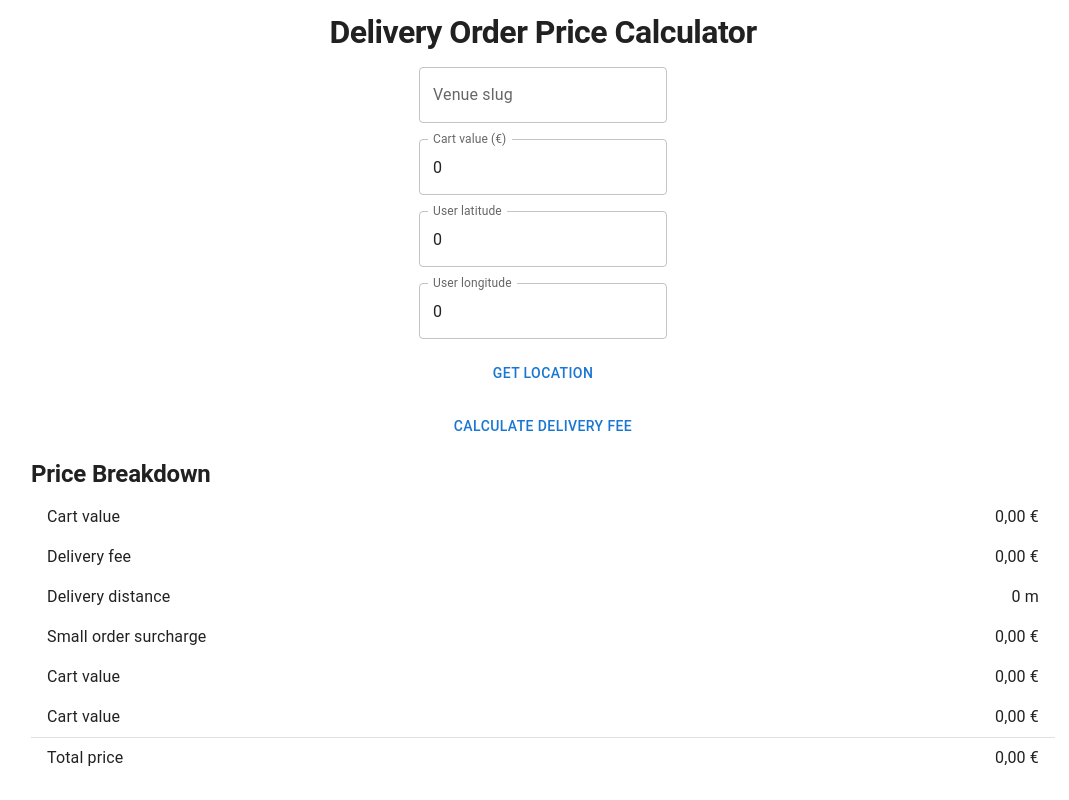
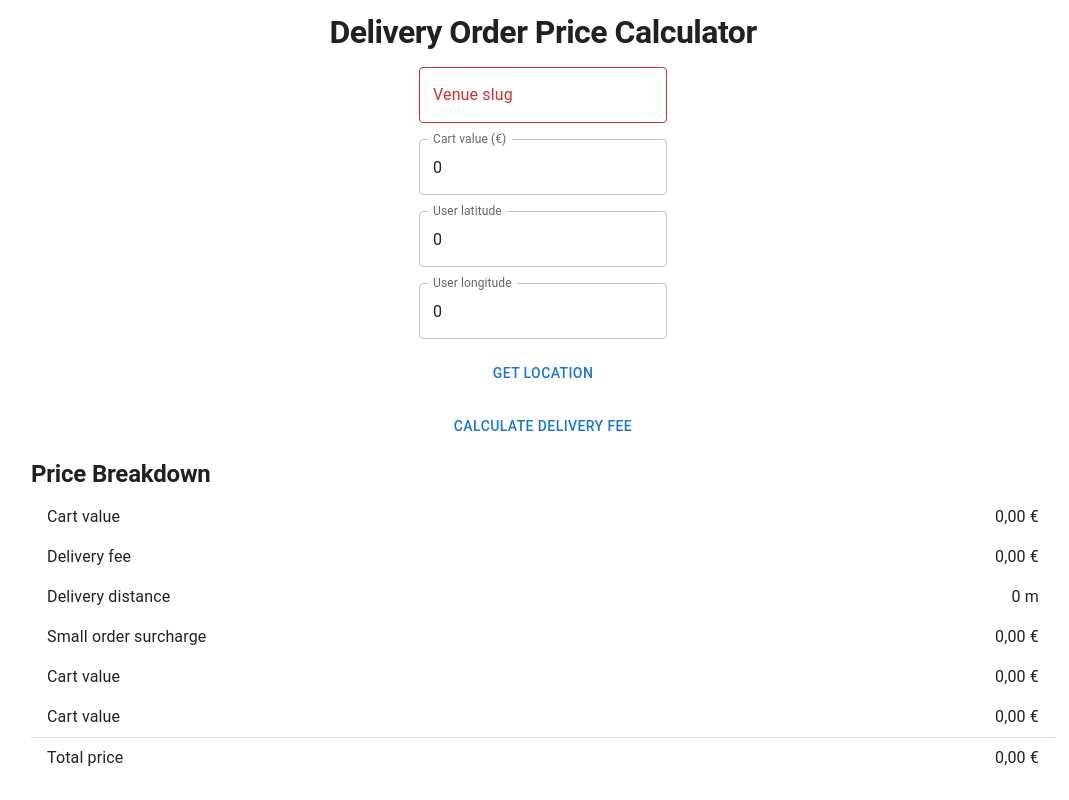
Before and after one commit to JerryUusis/Wolt-2025-Frontend-Engineering-Internship, a React (Vite) app: page / in a window 1280 px wide. Shown: the whole page, without its empty margins (97-1166 px from the left). Built offline with nearby package versions, Linux system fonts and the light colour scheme.

Commit message:
Add error monitoring and independent value for controlling the input

```diff
--- a/src/components/StringInput.tsx
+++ b/src/components/StringInput.tsx
@@ -1,5 +1,5 @@
 import TextField from "@mui/material/TextField";
-import React, { Dispatch } from "react";
+import React, { Dispatch, useState, useEffect } from "react";
 
 interface StringInputProps {
   dataTestId: string;
@@ -15,9 +15,21 @@ const StringInput = ({
   setStringState,
   value,
 }: StringInputProps) => {
+  const [inputValue, setInputValue] = useState(value);
+  const [error, setError] = useState(false);
+
+  useEffect(() => {
+    if (inputValue === "") {
+      setError(true);
+    } else {
+      setError(false);
+    }
+  }, [inputValue]);
+
   // Trim whitespaces from input value
   const handleChange = (event: React.ChangeEvent<HTMLInputElement>) => {
     const inputValue = event.target.value.trim();
+    setInputValue(inputValue);
     setStringState(inputValue);
   };
 
@@ -27,12 +39,13 @@ const StringInput = ({
         label={label}
         slotProps={{
           htmlInput: {
-            "data-test-id": { dataTestId },
+            "data-test-id": dataTestId,
             inputMode: "text",
           },
         }}
         onChange={handleChange}
-        value={value}
+        value={inputValue}
+        error={error}
       />
     </>
   );
```
